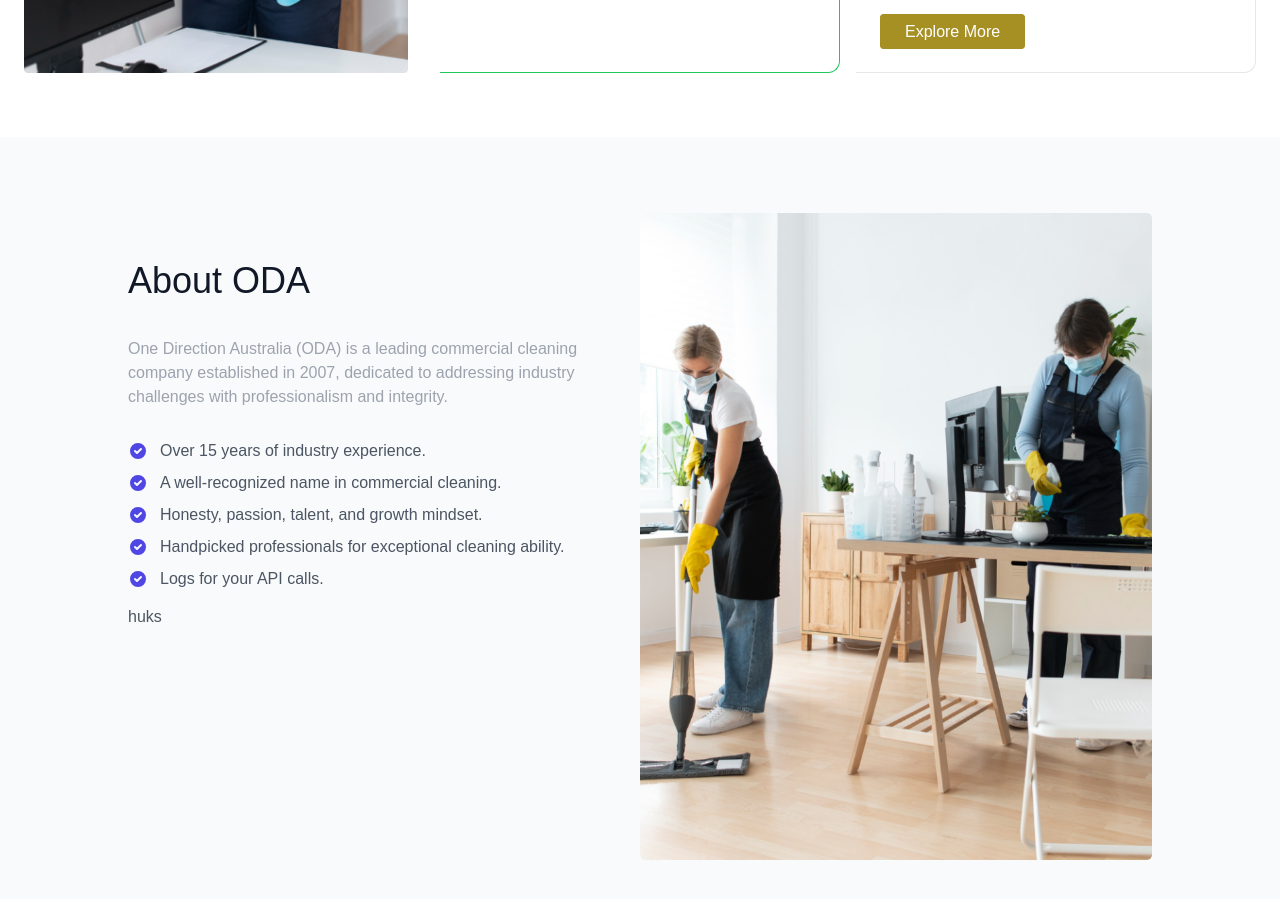
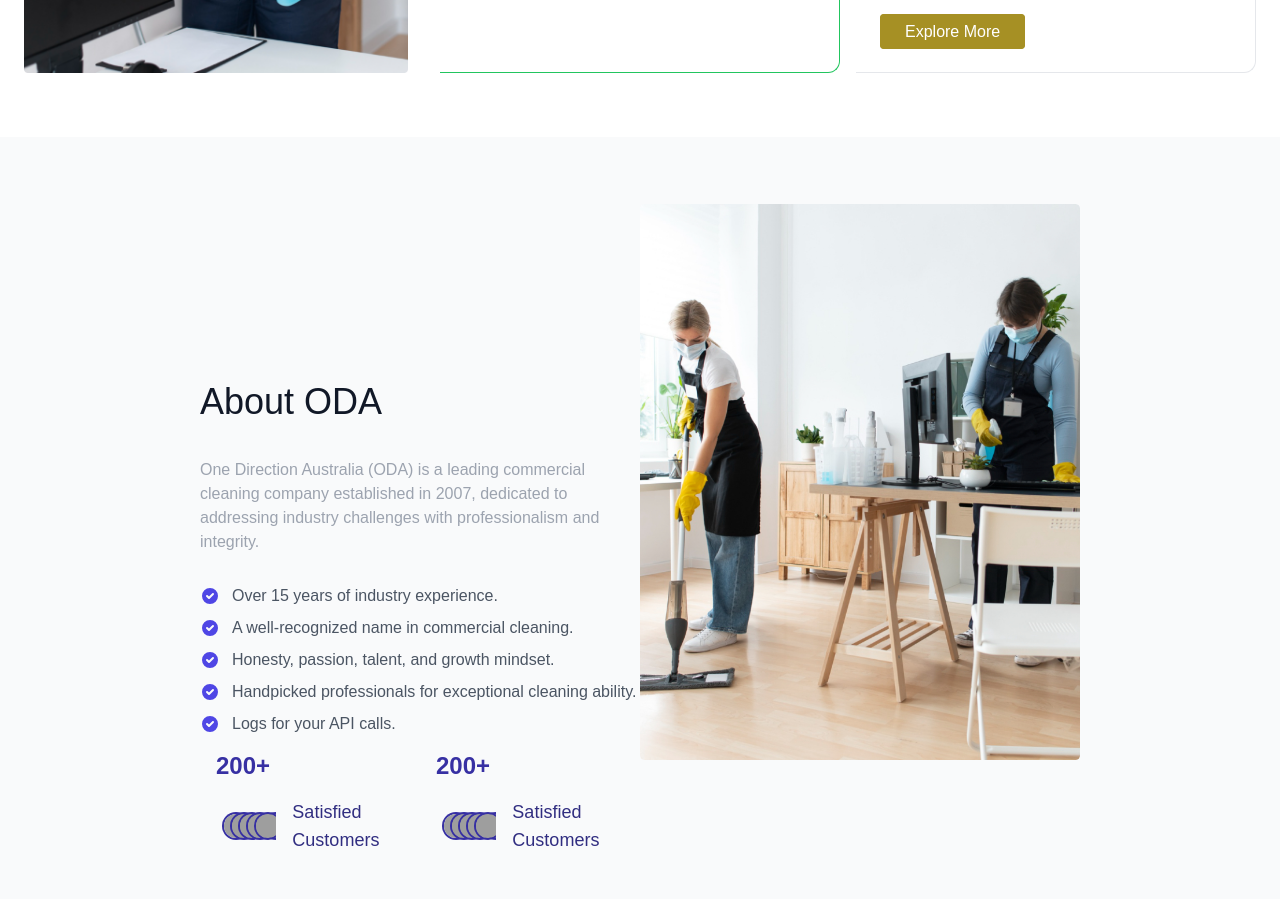
Before and after one commit to ceejay077/oda-new-one, a Next.js app: page / in a window 1280 px wide. Shown: the part 1780-2679 px from the top of the page. Built offline with nearby package versions, Linux system fonts and the light colour scheme; grey boxes are pictures that could not be loaded.

Commit message:
margin-padding-fix

```diff
--- a/app/components/about.tsx
+++ b/app/components/about.tsx
@@ -4,11 +4,11 @@ import Figures from "./sub-components/aboutFigurs";
 export default function about() {
   return (
     <div>
-      <div className="relative flex min-h-screen flex-col justify-center overflow-hidden bg-gray-50 pt-6 sm:py-12  ">
-        <div className="w-full items-center mx-auto max-w-screen-lg ">
-          <div className="group grid w-full grid-cols-2">
+      <div className="relative flex min-h-screen flex-col justify-center overflow-hidden bg-gray-50 pt-6 sm:py-12  min-w-full">
+        <div className="w-full items-center  max-w-screen-lg max-w-screen  min-w-full">
+          <div className="group grid  grid-cols-2">
             <div>
-              <div className="pr-12 mt-12">
+              <div style={{ marginTop: "178px", marginLeft: "200px" }}>
                 <h2 className="text-4xl text-gray-900 mb-9">About ODA</h2>
                 <p className="peer mb-6 text-gray-400">
                   One Direction Australia (ODA) is a leading commercial cleaning
@@ -26,9 +26,9 @@ export default function about() {
                             viewBox="0 0 20 20"
                           >
                             <path
-                              fill-rule="evenodd"
+                              fillRule="evenodd"
                               d="M10 18a8 8 0 100-16 8 8 0 000 16zm3.707-9.293a1 1 0 00-1.414-1.414L9 10.586 7.707 9.293a1 1 0 00-1.414 1.414l2 2a1 1 0 001.414 0l4-4z"
-                              clip-rule="evenodd"
+                              clipRule="evenodd"
                             ></path>
                           </svg>
                         </div>
@@ -44,9 +44,9 @@ export default function about() {
                             viewBox="0 0 20 20"
                           >
                             <path
-                              fill-rule="evenodd"
+                              fillRule="evenodd"
                               d="M10 18a8 8 0 100-16 8 8 0 000 16zm3.707-9.293a1 1 0 00-1.414-1.414L9 10.586 7.707 9.293a1 1 0 00-1.414 1.414l2 2a1 1 0 001.414 0l4-4z"
-                              clip-rule="evenodd"
+                              clipRule="evenodd"
                             ></path>
                           </svg>
                         </div>
@@ -62,9 +62,9 @@ export default function about() {
                             viewBox="0 0 20 20"
                           >
                             <path
-                              fill-rule="evenodd"
+                              fillRule="evenodd"
                               d="M10 18a8 8 0 100-16 8 8 0 000 16zm3.707-9.293a1 1 0 00-1.414-1.414L9 10.586 7.707 9.293a1 1 0 00-1.414 1.414l2 2a1 1 0 001.414 0l4-4z"
-                              clip-rule="evenodd"
+                              clipRule="evenodd"
                             ></path>
                           </svg>
                         </div>
@@ -80,9 +80,9 @@ export default function about() {
                             viewBox="0 0 20 20"
                           >
                             <path
-                              fill-rule="evenodd"
+                              fillRule="evenodd"
                               d="M10 18a8 8 0 100-16 8 8 0 000 16zm3.707-9.293a1 1 0 00-1.414-1.414L9 10.586 7.707 9.293a1 1 0 00-1.414 1.414l2 2a1 1 0 001.414 0l4-4z"
-                              clip-rule="evenodd"
+                              clipRule="evenodd"
                             ></path>
                           </svg>
                         </div>
@@ -99,9 +99,9 @@ export default function about() {
                             viewBox="0 0 20 20"
                           >
                             <path
-                              fill-rule="evenodd"
+                              fillRule="evenodd"
                               d="M10 18a8 8 0 100-16 8 8 0 000 16zm3.707-9.293a1 1 0 00-1.414-1.414L9 10.586 7.707 9.293a1 1 0 00-1.414 1.414l2 2a1 1 0 001.414 0l4-4z"
-                              clip-rule="evenodd"
+                              clipRule="evenodd"
                             ></path>
                           </svg>
                         </div>
@@ -115,49 +115,17 @@ export default function about() {
 
                 {/* ------------------------------------------------------------------ */}
 
-                <div className="mt-4 text-gray-600">huks</div>
+                <div className=" text-white flex flex-row">
+                  <Figures />
+                  <Figures />
+                </div>
               </div>
             </div>
 
-            {/* <div className="pr-16 relative flex flex-col before:block before:absolute before:h-1/6 before:w-4 before:bg-blue-500 before:bottom-0 before:right-0 before:rounded-lg  before:transition-all group-hover:before:bg-orange-300 overflow-hidden">
-              <div className="absolute top-0 right-0 bg-blue-500 w-4/6 px-12 py-14 flex flex-col justify-center rounded-xl group-hover:bg-sky-600 transition-all ">
-                <span className="block mb-10 font-bold group-hover:text-orange-300">
-                  HERE WE ARE
-                </span>
-                <h2 className="text-white font-bold text-3xl">
-                  What started as a tiny team mostly dedicated to Air Quality
-                  has grown.
-                </h2>
-              </div>
-              <a
-                className="font-bold text-sm flex mt-2 mb-8 items-center gap-2"
-                href=""
-              >
-                <span>MORE ABOUT US</span>
-                <svg
-                  xmlns="http://www.w3.org/2000/svg"
-                  fill="none"
-                  viewBox="0 0 24 24"
-                  stroke-width="1.5"
-                  stroke="currentColor"
-                  className="w-6 h-6"
-                >
-                  <path
-                    stroke-linecap="round"
-                    stroke-linejoin="round"
-                    d="M13.5 4.5 21 12m0 0-7.5 7.5M21 12H3"
-                  />
-                </svg>
-              </a>
-              <div className="rounded-xl overflow-hidden">
-                <img src="https://picsum.photos/800/800" alt="" />
-              </div>
-            </div> */}
-
             <div>
-              <div className="">
+              <div style={{ marginRight: "200px" }}>
                 <img
-                  className="max-w-[760] max-h-[960] md:w-full mx-auto"
+                  className="max-w-[760] max-h-[960] md:w-full w-full "
                   src="/images/homePage/about.png"
                   alt="can_help_banner"
                 />
--- a/app/components/sub-components/aboutFigurs.tsx
+++ b/app/components/sub-components/aboutFigurs.tsx
@@ -3,10 +3,53 @@ import React from "react";
 export default function Figures() {
   return (
     <div>
-      <div className="flex justify-between">
-        <div>01</div>
-        <div>02</div>
-        <div>03</div>
+      <div className="  flex items-center justify-center p-4">
+        <div className=" rounded-xl  transition-all duration-300 hover:shadow-indigo-500/50 dark:hover:shadow-blue-900/50">
+          <div className="flex space-x-2 items-center animate-fade-in">
+            <div className="w-full">
+              <div className="font-semibold text-center md:text-left text-2xl text-indigo-800 dark:text-blue-400 mb-4">
+                200+
+              </div>
+              <div className="flex space-x-4 items-center flex-col md:flex-row">
+                <div className="flex -space-x-4 overflow-hidden p-2">
+                  <img
+                    className="inline-block h-6 w-6 rounded-full ring-2 ring-indigo-800 dark:ring-blue-900 hover:scale-110 transform duration-300 z-10 hover:z-30"
+                    src="https://randomuser.me/api/portraits/men/51.jpg"
+                    alt="Trusted user"
+                  />
+                  <img
+                    className="inline-block h-6 w-6 rounded-full ring-2 ring-indigo-800 dark:ring-blue-900 hover:scale-110 transform duration-300 z-20 hover:z-30"
+                    src="https://randomuser.me/api/portraits/women/4.jpg"
+                    alt="Trusted user"
+                  />
+                  <img
+                    className="inline-block h-6 w-6 rounded-full ring-2 ring-indigo-800 dark:ring-blue-900 hover:scale-110 transform duration-300 z-30 hover:z-30"
+                    src="https://randomuser.me/api/portraits/men/34.jpg"
+                    alt="Trusted user"
+                  />
+                  <img
+                    className="inline-block h-6 w-6 rounded-full ring-2 ring-indigo-800 dark:ring-blue-900 hover:scale-110 transform duration-300 z-40 hover:z-30"
+                    src="https://randomuser.me/api/portraits/women/6.jpg"
+                    alt="Trusted user"
+                  />
+                  <img
+                    className="inline-block h-6 w-6 rounded-full ring-2 ring-indigo-800 dark:ring-blue-900 hover:scale-110 transform duration-300 z-50 hover:z-30"
+                    src="https://randomuser.me/api/portraits/men/9.jpg"
+                    alt="Trusted user"
+                  />
+                  <img
+                    className="inline-block h-6 w-6 rounded-full ring-2 ring-indigo-800 dark:ring-blue-900 hover:scale-110 transform duration-300 z-60 hover:z-30"
+                    src="https://randomuser.me/api/portraits/women/9.jpg"
+                    alt="Trusted user"
+                  />
+                </div>
+                <div className="text-indigo-900 dark:text-blue-300 font-medium text-lg mt-4 md:mt-0">
+                  <p>Satisfied Customers</p>
+                </div>
+              </div>
+            </div>
+          </div>
+        </div>
       </div>
     </div>
   );
```
